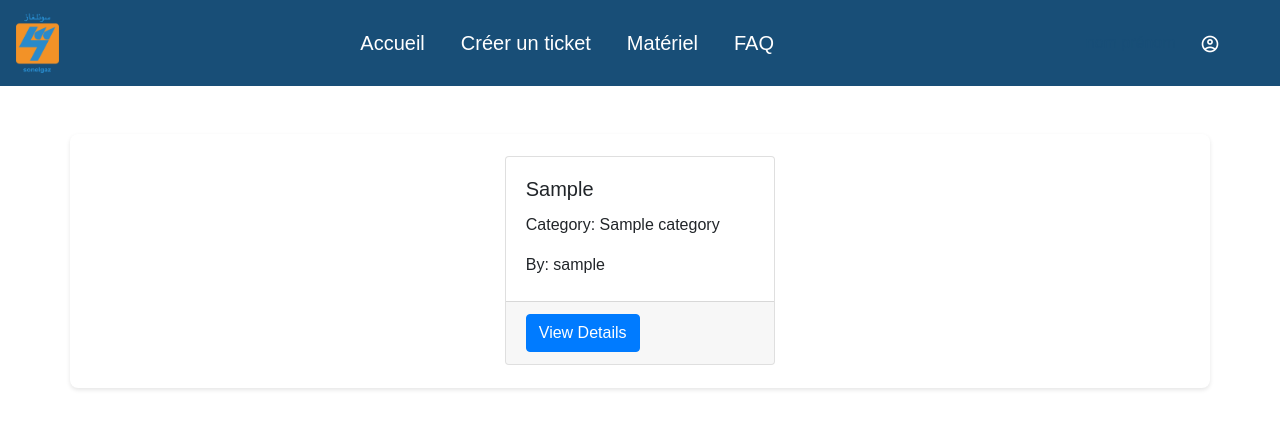
After one commit to purplleee/projet, a Flask app: page /admin/faqs in a window 1280 px wide. The commit adds this page. Shown: the top 429 px of the page. Run offline with Flask 3, Linux system fonts and the light colour scheme; a user stored in the database is signed in; tables that the repository leaves empty hold one stand-in row (values such as "Sample post"); some libraries are stand-ins or nearby versions.

Commit message:
added the faq list and details page

```diff
--- a/uwu/blueprints/admin/routes.py
+++ b/uwu/blueprints/admin/routes.py
@@ -89,3 +89,13 @@ def create_faq():
         return redirect(url_for('admin.admin_users'))  # Redirect to a relevant page after creation
 
     return render_template('create_faq.html', form=form)
+
+@admin_bp.route('/faqs')
+def list_faqs():
+    faqs = FAQ.query.all()  # Assuming you're fetching all FAQs
+    return render_template('list_faqs.html', faqs=faqs)
+
+@admin_bp.route('/faq/<int:faq_id>')
+def view_faq(faq_id):
+    faq = FAQ.query.get_or_404(faq_id)  # Fetch the FAQ or return 404 if not found
+    return render_template('view_faq.html', faq=faq)
--- a/uwu/models/models.py
+++ b/uwu/models/models.py
@@ -162,7 +162,10 @@ class FAQ(db.Model):
     objet = db.Column(db.String(255), nullable=False)
     contenu = db.Column(db.Text, nullable=False)
     category_id = db.Column(db.Integer, db.ForeignKey('categories.category_id'))
+    category = db.relationship('Category', backref='faqs', lazy=True)  # This is important
     created_by_user_id = db.Column(db.Integer, db.ForeignKey('users.user_id'))
+    user = db.relationship('User', backref='faqs', lazy=True)
+
 
 
 class Panne(db.Model):
--- a/uwu/static/css/style1.css
+++ b/uwu/static/css/style1.css
@@ -216,3 +216,21 @@ button.dropdown-item:hover {
     background-color: #0056b3; /* Consistent with hover effect of links */
     color: white;
 }
+
+/* faq list  */
+/* Reduce vertical spacing between rows by adjusting the bottom margin */
+.col-xs-12.col-sm-6.col-md-3.mb-2 {
+    margin-bottom: 5px !important; /* Reduced from 10px */
+}
+
+/* Reduce horizontal spacing between cards */
+.custom-col {
+    padding-right: 2px !important;  /* Reduced from 5px */
+    padding-left: 2px !important;   /* Reduced from 5px */
+    margin: 2px !important;         /* Reduced from 5px */
+}
+
+/* Optionally, adjust card margin for tighter grouping */
+.card {
+    margin: 2px !important;  /* Reduced from 5px */
+}
--- a/uwu/templates/base.html
+++ b/uwu/templates/base.html
@@ -34,7 +34,7 @@
         <a class="nav-item nav-link" href="{{ url_for('admin.index') }}">Accueil</a>
         <a class="nav-item nav-link" href="{{ url_for('admin.admin_users') }}">Users</a>
         <a class="nav-item nav-link" href="{{ url_for('admin.organigramme') }}">paramétrage</a>
-        <a class="nav-item nav-link" href="#">FAQ</a>
+        <a class="nav-item nav-link" href="{{ url_for('admin.list_faqs') }}">FAQ</a>
       {% else %}
         <a class="nav-item nav-link" href="{{ url_for('employee.index') }}">Accueil</a>
         <a class="nav-item nav-link" href="{{ url_for('employee.cree_ticket') }}">Créer un ticket</a>
--- /dev/null
+++ b/uwu/templates/list_faqs.html
@@ -0,0 +1,24 @@
+{% extends 'base.html' %}
+
+{% block title %}FAQs{% endblock %}
+
+{% block content %}
+<div class="container mt-5">
+    <div class="row">
+        {% for faq in faqs %}
+        <div class="col-xs-12 col-sm-6 col-md-3 mb-2 px-1" style="margin-bottom: 5px; padding-right: 2px; padding-left: 2px;">
+            <div class="card h-100">
+                <div class="card-body">
+                    <h5 class="card-title">{{ faq.objet }}</h5>
+                    <p class="card-text">Category: {{ faq.category.category_name }}</p>
+                    <p class="card-text">By: {{ faq.user.username }}</p>
+                </div>
+                <div class="card-footer">
+                    <a href="{{ url_for('admin.view_faq', faq_id=faq.faq_id) }}" class="btn btn-primary">View Details</a>
+                </div>
+            </div>
+        </div>
+        {% endfor %}
+    </div>
+</div>
+{% endblock %}
```
Also changed, not shown: uwu/templates/view_faq.html (added, +13 -0 lines).
